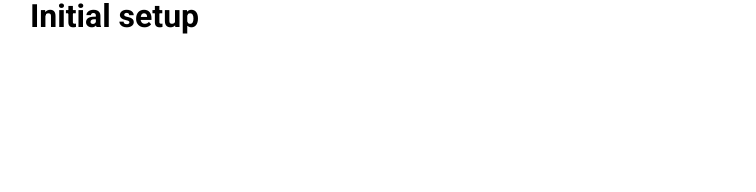
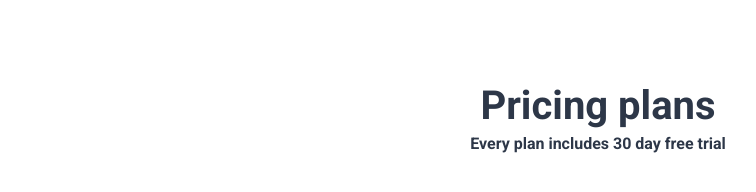
Before and after one commit to FrontKid/card-price-test, a website built with Vite: page index.html in a window 1280 px wide. Shown: the whole page, without its empty margins (42-798 px from the left). Built offline with nearby package versions, Linux system fonts and the light colour scheme.

Commit message:
feat: add resp mixins, add  title and subtitle (Sat, Nov 18, 2023 11:23:39 PM)

```diff
--- a/index.html
+++ b/index.html
@@ -9,8 +9,9 @@
     <link href="https://fonts.googleapis.com/css2?family=Roboto:wght@400;700&display=swap" rel="stylesheet">
   </head>
   <body>
-    <section class="container">
-      <h1 class="initial">Initial setup</h1>
+    <section class="price-card container">
+      <h2 class="price-card__title title">Pricing  plans</h2>
+      <p class="price-card__subtitle subtitle">Every plan includes 30 day free trial</p>
 
     </section>
     <script type="module" src="/src/main.ts"></script>
--- a/src/sass/1-helpers/_common.scss
+++ b/src/sass/1-helpers/_common.scss
@@ -7,16 +7,21 @@ html {
 }
 
 body {
-  font-family: 'Roboto', sans-serif;
+  font-family: "Roboto", sans-serif;
   font-weight: 400;
-  line-height: 2rem;
+  line-height: normal;
   color: $general;
 }
 
-h1 {
+h1,
+h2,
+h3,
+h4,
+h5,
+h6,
+p {
   margin: 0;
 }
-
 
 .container {
   padding: 0 1rem;
@@ -30,3 +35,27 @@ h1 {
     max-width: 1200px;
   }
 }
+
+.title {
+  font-size: 20px;
+  color: $secondary;
+  font-weight: 700;
+
+  @include tablet {
+    font-size: 30px;
+  }
+
+  @include desctop {
+    font-size: 40px;
+  }
+}
+
+.subtitle {
+  font-size: 14px;
+  color: $secondary;
+  font-weight: 700;
+
+  @include tablet {
+    font-size: 16px;
+  }
+}
--- a/src/sass/1-helpers/_mixin.scss
+++ b/src/sass/1-helpers/_mixin.scss
@@ -1,3 +1,15 @@
 %card-price-shadow {
   box-shadow: 0px 4px 4px 0px rgba(152, 149, 149, 0.25);
 }
+
+@mixin desctop {
+  @media (min-width: 1200px) {
+    @content;
+  }
+}
+
+@mixin tablet {
+  @media (min-width: 700px) {
+    @content;
+  }
+}
--- a/src/sass/1-helpers/_variabels.scss
+++ b/src/sass/1-helpers/_variabels.scss
@@ -1,6 +1,7 @@
 //colors
 
 $general: #000;
+$secondary: #2D3748;
 $text: #4A5568;
 $button-red: #EA0774;
 $button-grey: #EDF2F7;
--- /dev/null
+++ b/src/sass/3-components/_price-card.scss
@@ -0,0 +1,19 @@
+.price-card {
+  padding-block: 32px;
+
+  @include tablet {
+    padding-block: 62px
+  }
+  @include desctop {
+    padding-block: 82px
+  }
+
+  &__title {
+    text-align: center;
+    margin-bottom: 5px;
+  }
+
+  &__subtitle {
+    text-align: center;
+  }
+}
--- a/src/sass/main.scss
+++ b/src/sass/main.scss
@@ -4,3 +4,6 @@
 @import './1-helpers/variabels';
 @import './1-helpers/mixin';
 @import './1-helpers/common';
+
+
+@import './3-components/price-card';
```
